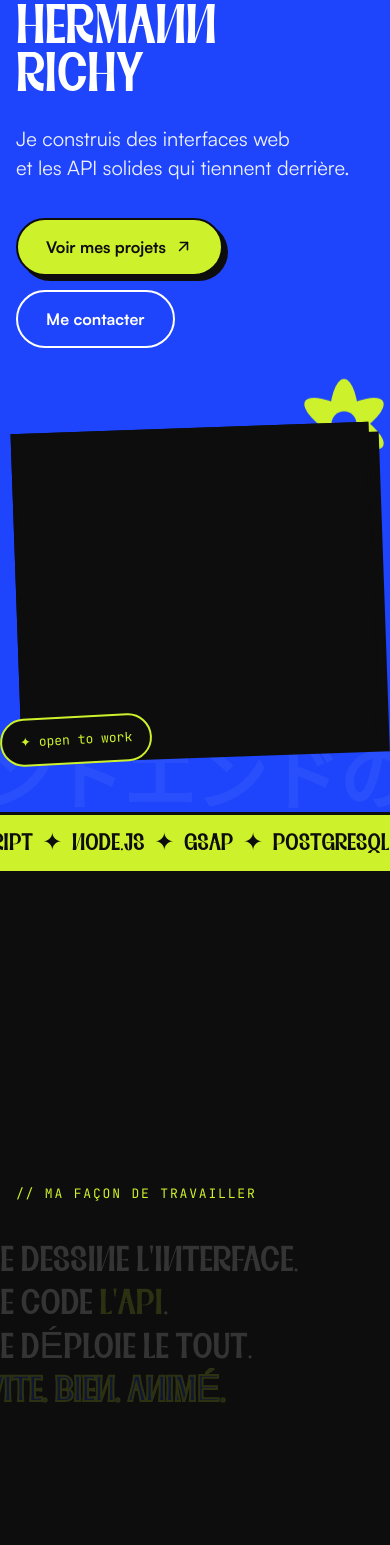
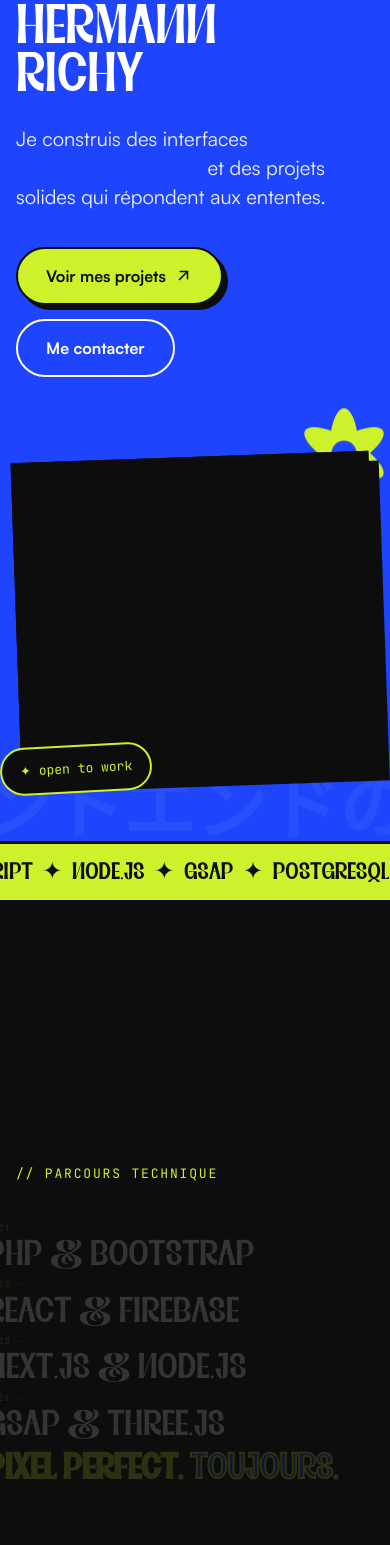
Before and after one commit to HermannRichy/hermann-richy-v3, a Next.js app: page / in a window 390 px wide. Shown: the part 160-1705 px from the top of the page. Built offline with nearby package versions, Linux system fonts and the light colour scheme.

Commit message:
add timeline in homepage

```diff
--- a/src/app/page.tsx
+++ b/src/app/page.tsx
@@ -9,6 +9,7 @@ import Nav from "@/components/Nav";
 import HeroSection from "@/components/sections/HeroSection";
 import StorySection from "@/components/sections/StorySection";
 import AboutSection from "@/components/sections/AboutSection";
+import TimelineSection from "@/components/sections/TimelineSection";
 import ProjectsSection from "@/components/sections/ProjectsSection";
 import StackSection from "@/components/sections/StackSection";
 import ServicesSection from "@/components/sections/ServicesSection";
@@ -25,7 +26,7 @@ export default function Portfolio() {
 
   // Word rotator
   useEffect(() => {
-    const words = ["rapides", "fluides", "animées", "mémorables"];
+    const words = ["pixel perfect", "qui se démarquent", "qui tiennent la route", "mémorables"];
     let i = 0;
     const rot = document.querySelector<HTMLElement>("[data-rotate]");
     if (!rot) return;
@@ -73,12 +74,12 @@ export default function Portfolio() {
         );
 
       if (reduced) {
-        // Instant reveal everything
         gsap.set(
           "[data-reveal],[data-hero-line],[data-hero-fade],[data-hero-photo]",
           { opacity: 1, transform: "none" }
         );
         gsap.set("[data-story-line]", { opacity: 1 });
+        gsap.set("[data-timeline-card]", { opacity: 1, position: "relative", transform: "none" });
         gsap.utils.toArray<HTMLElement>("[data-bar]").forEach((el) => {
           el.style.width = el.getAttribute("data-bar") || "0%";
         });
@@ -212,6 +213,70 @@ export default function Portfolio() {
         });
       });
 
+      // ── Parcours professionnel — pinned one by one ─────────────
+      const timelineCards = gsap.utils.toArray<HTMLElement>(
+        "#parcours [data-timeline-card]"
+      );
+      const timelineDots = gsap.utils.toArray<HTMLElement>(
+        "#parcours [data-timeline-dot]"
+      );
+      const timelineCounter = document.querySelector<HTMLElement>(
+        "[data-timeline-counter]"
+      );
+
+      if (timelineCards.length) {
+        // Cards 2-N start hidden
+        gsap.set(timelineCards.slice(1), { opacity: 0, y: 70 });
+
+        const ttl = gsap.timeline({
+          scrollTrigger: {
+            trigger: "#parcours",
+            start: "top top",
+            end: "+=" + (timelineCards.length - 1) * 700,
+            scrub: true,
+            pin: true,
+            anticipatePin: 1,
+          },
+        });
+
+        timelineCards.forEach((card, i) => {
+          if (i >= timelineCards.length - 1) return;
+
+          const pos = i * 2;
+
+          // Slide current card out
+          ttl.to(card, { opacity: 0, y: -70, duration: 0.8, ease: "power2.in" }, pos + 0.7);
+
+          // Slide next card in (slight overlap for crossfade)
+          ttl.fromTo(
+            timelineCards[i + 1],
+            { opacity: 0, y: 70 },
+            { opacity: 1, y: 0, duration: 0.8, ease: "power2.out" },
+            pos + 1
+          );
+
+          // Counter text
+          if (timelineCounter) {
+            ttl.to(
+              timelineCounter,
+              {
+                duration: 0.01,
+                onComplete: () => {
+                  timelineCounter.textContent = `${String(i + 2).padStart(2, "0")} — 05`;
+                },
+              },
+              pos + 1
+            );
+          }
+
+          // Progress dots
+          if (timelineDots.length) {
+            ttl.to(timelineDots[i], { backgroundColor: "rgba(255,255,255,0.25)", width: "8px", duration: 0.3 }, pos + 0.9);
+            ttl.to(timelineDots[i + 1], { backgroundColor: "#CDF22B", width: "20px", duration: 0.3 }, pos + 1);
+          }
+        });
+      }
+
       // ── Refresh & safety net ────────────────────────────────────
       const refresh = () => {
         ScrollTrigger.refresh();
@@ -253,6 +318,7 @@ export default function Portfolio() {
       <HeroSection />
       <StorySection />
       <AboutSection />
+      <TimelineSection />
       <ProjectsSection />
       <StackSection />
       <ServicesSection />
--- a/src/components/sections/AboutSection.tsx
+++ b/src/components/sections/AboutSection.tsx
@@ -1,14 +1,14 @@
-import { IconMapPin, IconStack2, IconBolt, IconGauge } from "@tabler/icons-react";
+import { IconMapPin, IconStack2, IconSchool, IconBriefcase } from "@tabler/icons-react";
 import type { TablerIcon } from "@tabler/icons-react";
 
 const StarPath =
     "M50 0 C54 32 68 46 100 50 C68 54 54 68 50 100 C46 68 32 54 0 50 C32 46 46 32 50 0 Z";
 
 const cards: { icon: TablerIcon; label: string }[] = [
-    { icon: IconMapPin, label: "Cotonou, Bénin" },
-    { icon: IconStack2, label: "Fullstack JS/TS" },
-    { icon: IconBolt, label: "Motion & GSAP" },
-    { icon: IconGauge, label: "Perf 100/100" },
+    { icon: IconMapPin,    label: "Cotonou, Bénin" },
+    { icon: IconStack2,    label: "Fullstack JS/TS" },
+    { icon: IconSchool,    label: "4 ans formateur" },
+    { icon: IconBriefcase, label: "CEO & Lead Dev" },
 ];
 
 export default function AboutSection() {
@@ -51,15 +51,17 @@ export default function AboutSection() {
                 <div data-reveal>
                     <p className="text-xl sm:text-2xl lg:text-[26px] leading-[1.45] text-dark font-medium mt-0 mb-6">
                         Je suis Hermann Richy, développeur fullstack basé à
-                        Cotonou, avec une vraie préférence pour le frontend. Je
-                        transforme des idées en produits complets — de
-                        l&apos;interface qui marque à l&apos;API qui tient la
-                        charge.
+                        Cotonou. 5 ans à traverser le web — du PHP&nbsp;&amp;&nbsp;Bootstrap
+                        à React, Next.js, Node.js et aujourd&apos;hui GSAP&nbsp;&amp;&nbsp;Three.js.
+                        Chaque projet livre une interface qui se démarque et une API
+                        qui tient la charge.
                     </p>
                     <p className="text-base sm:text-lg leading-[1.6] text-muted mb-8 max-w-150">
-                        Côté pile : React / Next.js et animation GSAP. Côté face
-                        : Node.js, bases de données et API typées. Mon obsession
-                        reste la même partout — vite, propre, mémorable.
+                        Pendant 4 ans, j&apos;ai formé des développeurs aux centres
+                        FuturCraft Institut (Godomey) et Cefora Formation (Agla).
+                        Depuis janvier&nbsp;2024, je dirige Digital Innovation en tant
+                        que CEO. Depuis mai&nbsp;2024, Responsable Web chez Programme
+                        FUTUR. 50&nbsp;projets développés — chacun pixel perfect.
                     </p>
 
                     {/* Frontend / Backend split bar */}
--- a/src/components/sections/HeroSection.tsx
+++ b/src/components/sections/HeroSection.tsx
@@ -58,15 +58,15 @@ export default function HeroSection() {
                         data-hero-fade
                         className="text-xl sm:text-2xl leading-[1.45] text-white/92 max-w-135 mt-6 mb-0"
                     >
-                        Je construis des interfaces web{" "}
+                        Je construis des interfaces{" "}
                         <span
                             data-rotate
                             className="text-lime font-bold inline-block transition-opacity duration-220"
                         >
-                            rapides
+                            pixel perfect
                         </span>
-                        <br className="hidden sm:block" /> et les API solides
-                        qui tiennent derrière.
+                        <br className="hidden sm:block" /> et des projets
+                        solides qui répondent aux ententes.
                     </p>
 
                     {/* CTAs */}
--- a/src/components/sections/NumbersSection.tsx
+++ b/src/components/sections/NumbersSection.tsx
@@ -2,10 +2,10 @@ const StarPath =
   "M50 0 C54 32 68 46 100 50 C68 54 54 68 50 100 C46 68 32 54 0 50 C32 46 46 32 50 0 Z";
 
 const stats = [
-  { count: 5,  suffix: "+", label: "Années à coder le web",       delay: undefined },
-  { count: 40, suffix: "+", label: "Projets livrés en production", delay: 80 },
-  { count: 20, suffix: "+", label: "API déployées",                delay: 160 },
-  { count: 98, suffix: "",  label: "Score Lighthouse moyen",       delay: 240 },
+  { count: 5,  suffix: "+", label: "Années d'expérience web",     delay: undefined },
+  { count: 50, suffix: "+", label: "Projets développés",          delay: 80 },
+  { count: 4,  suffix: "+", label: "Années à former les devs",    delay: 160 },
+  { count: 98, suffix: "",  label: "Score Lighthouse moyen",      delay: 240 },
 ];
 
 export default function NumbersSection() {
--- a/src/components/sections/StorySection.tsx
+++ b/src/components/sections/StorySection.tsx
@@ -2,10 +2,11 @@ const StarPath =
   "M50 0 C54 32 68 46 100 50 C68 54 54 68 50 100 C46 68 32 54 0 50 C32 46 46 32 50 0 Z";
 
 const lines = [
-  { key: "l1", before: "Je dessine l'interface.", accent: null },
-  { key: "l2", before: "Je code ", accent: "l'API", after: "." },
-  { key: "l3", before: "Je déploie le tout.", accent: null },
-  { key: "l4", before: "Vite. Bien. Animé.", accent: null, special: true },
+  { key: "l1", era: "2021", text: "PHP & Bootstrap", accent: null, special: false },
+  { key: "l2", era: "2022", text: "React & Firebase", accent: null, special: false },
+  { key: "l3", era: "2023", text: "Next.js & Node.js", accent: null, special: false },
+  { key: "l4", era: "2024", text: "GSAP & Three.js", accent: null, special: false },
+  { key: "l5", era: null,   text: null, accent: "Pixel perfect.", after: " Toujours.", special: true },
 ];
 
 export default function StorySection() {
@@ -26,39 +27,45 @@ export default function StorySection() {
       </svg>
 
       {/* Japanese watermark */}
-  <div aria-hidden="true" className="absolute bottom-0 right-0 select-none pointer-events-none overflow-hidden">
-    <span className="font-jp font-black text-[clamp(4rem,14vw,10rem)] text-white/5 leading-none whitespace-nowrap">
-      仕事の流儀
-    </span>
-  </div>
+      <div aria-hidden="true" className="absolute bottom-0 right-0 select-none pointer-events-none overflow-hidden">
+        <span className="font-jp font-black text-[clamp(4rem,14vw,10rem)] text-white/5 leading-none whitespace-nowrap">
+          進化
+        </span>
+      </div>
 
-  <div className="max-w-310 mx-auto w-full relative z-2">
+      <div className="max-w-310 mx-auto w-full relative z-2">
         <p className="font-mono text-2xs tracking-[0.14em] uppercase text-lime mb-10">
-          // Ma façon de travailler
+          // Parcours technique
         </p>
 
         <div className="flex flex-col gap-2">
-          {lines.map(({ key, before, accent, after, special }) => (
+          {lines.map(({ key, era, text, accent, after, special }) => (
             <div
               key={key}
               data-story-line
               className={[
                 "font-display uppercase leading-[0.98]",
                 "text-[clamp(2.25rem,8vw,5.5rem)]",
-                special ? "text-brand [--webkit-text-stroke:2px_#CDF22B]" : "",
+                special ? "text-brand" : "",
               ]
                 .filter(Boolean)
                 .join(" ")}
               style={special ? { WebkitTextStroke: "2px #CDF22B" } : undefined}
             >
-              {accent ? (
+              {special ? (
                 <>
-                  {before}
                   <span className="text-lime">{accent}</span>
                   {after}
                 </>
               ) : (
-                before
+                <>
+                  {era && (
+                    <span className="block font-mono text-[clamp(0.6rem,1.5vw,0.8rem)] text-lime/60 tracking-[0.18em] uppercase mb-1 not-italic" style={{ fontFamily: "inherit", fontWeight: 400, fontSize: "clamp(0.6rem,1.2vw,0.75rem)", WebkitTextStroke: 0 }}>
+                      {era} —
+                    </span>
+                  )}
+                  {text}
+                </>
               )}
             </div>
           ))}
--- /dev/null
+++ b/src/components/sections/TimelineSection.tsx
@@ -0,0 +1,120 @@
+interface Milestone {
+    year: string;
+    title: string;
+    company: string;
+    role: string;
+    desc: string;
+}
+
+const milestones: Milestone[] = [
+    {
+        year: "2021",
+        title: "PHP & Bootstrap",
+        company: "Freelance",
+        role: "Développeur Web",
+        desc: "Premières missions clients, fondamentaux serveur, initiation à l'architecture web.",
+    },
+    {
+        year: "2022",
+        title: "React, Tailwind & Firebase",
+        company: "FuturCraft Institut — Godomey",
+        role: "Dev & Formateur",
+        desc: "Passage au frontend moderne. Début de la formation des développeurs juniors.",
+    },
+    {
+        year: "2023",
+        title: "Next.js & Node.js / Express",
+        company: "Cefora Formation — Agla",
+        role: "Formateur & Lead Dev",
+        desc: "Stack fullstack professionnelle. Lead dev sur projets clients complexes.",
+    },
+    {
+        year: "Jan 2024",
+        title: "CEO — Digital Innovation",
+        company: "Digital Innovation",
+        role: "CEO",
+        desc: "Fondation et direction de la startup tech. Pilotage des équipes et des projets.",
+    },
+    {
+        year: "Mai 2024",
+        title: "Responsable Web",
+        company: "Programme FUTUR",
+        role: "Lead Dev",
+        desc: "Direction technique des projets web. GSAP & Three.js au cœur des productions.",
+    },
+];
+
+export default function TimelineSection() {
+    return (
+        <section
+            id="parcours"
+            className="relative overflow-hidden bg-dark text-white h-screen"
+        >
+            {/* Header */}
+            <div className="absolute top-0 left-0 right-0 z-10 px-4 sm:px-8 lg:px-14 pt-10 flex items-center justify-between">
+                <p className="font-mono text-2xs tracking-[0.14em] uppercase text-lime m-0">
+                    // Parcours professionnel
+                </p>
+                <p className="font-mono text-2xs text-white/30 m-0" data-timeline-counter>
+                    01 — 05
+                </p>
+            </div>
+
+            {/* Stacked cards */}
+            {milestones.map((m, i) => (
+                <div
+                    key={m.year}
+                    data-timeline-card
+                    className="absolute inset-0 flex items-center px-4 sm:px-8 lg:px-14"
+                    style={{ opacity: i === 0 ? 1 : 0 }}
+                >
+                    <div className="max-w-310 mx-auto w-full grid grid-cols-1 lg:grid-cols-[180px_1fr] gap-6 lg:gap-16 items-center">
+
+                        {/* Left — step number */}
+                        <div className="hidden lg:block text-right">
+                            <span className="font-display text-[clamp(5rem,13vw,9rem)] leading-none text-white/8 select-none tabular-nums">
+                                {String(i + 1).padStart(2, "0")}
+                            </span>
+                        </div>
+
+                        {/* Right — content */}
+                        <div>
+                            <span className="font-mono text-2xs tracking-[0.18em] uppercase text-lime/70 block mb-4">
+                                {m.year}
+                            </span>
+
+                            <div className="flex flex-wrap items-start justify-between gap-3 mb-3">
+                                <h3 className="font-display text-[clamp(1.6rem,4.5vw,3rem)] uppercase leading-[0.9] m-0 text-white">
+                                    {m.title}
+                                </h3>
+                                <span className="font-mono text-2xs tracking-wide uppercase bg-lime text-dark px-3.5 py-1.5 rounded-full font-bold whitespace-nowrap self-start mt-1">
+                                    {m.role}
+                                </span>
+                            </div>
+
+                            <p className="font-mono text-sm text-white/40 mb-5">
+                                {m.company}
+                            </p>
+
+                            <p className="text-lg sm:text-xl leading-[1.55] text-white/70 mb-0 max-w-120">
+                                {m.desc}
+                            </p>
+                        </div>
+                    </div>
+                </div>
+            ))}
+
+            {/* Progress dots */}
+            <div className="absolute bottom-10 left-1/2 -translate-x-1/2 flex gap-2.5 z-10">
+                {milestones.map((_, i) => (
+                    <div
+                        key={i}
+                        data-timeline-dot
+                        className="h-2 rounded-full bg-white/25 transition-all duration-300"
+                        style={{ width: i === 0 ? "20px" : "8px", backgroundColor: i === 0 ? "#CDF22B" : undefined }}
+                    />
+                ))}
+            </div>
+        </section>
+    );
+}
```
